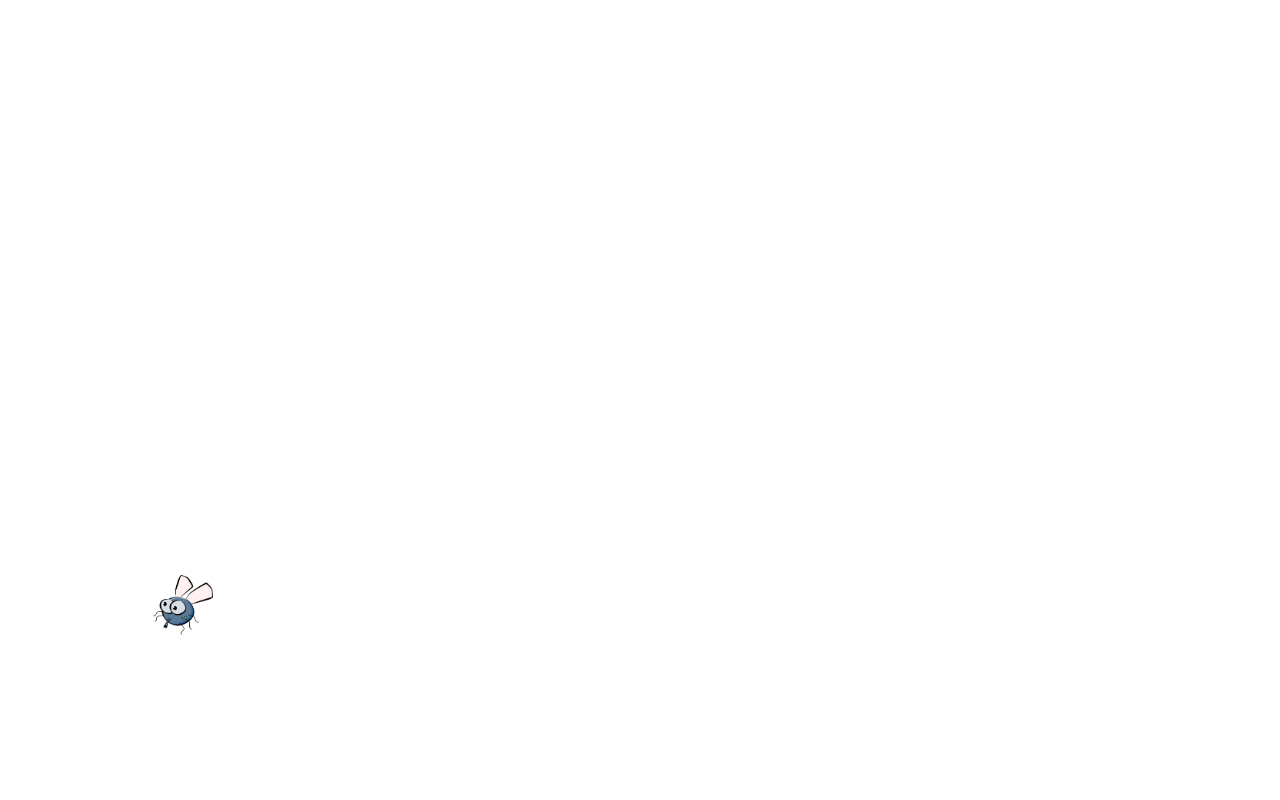
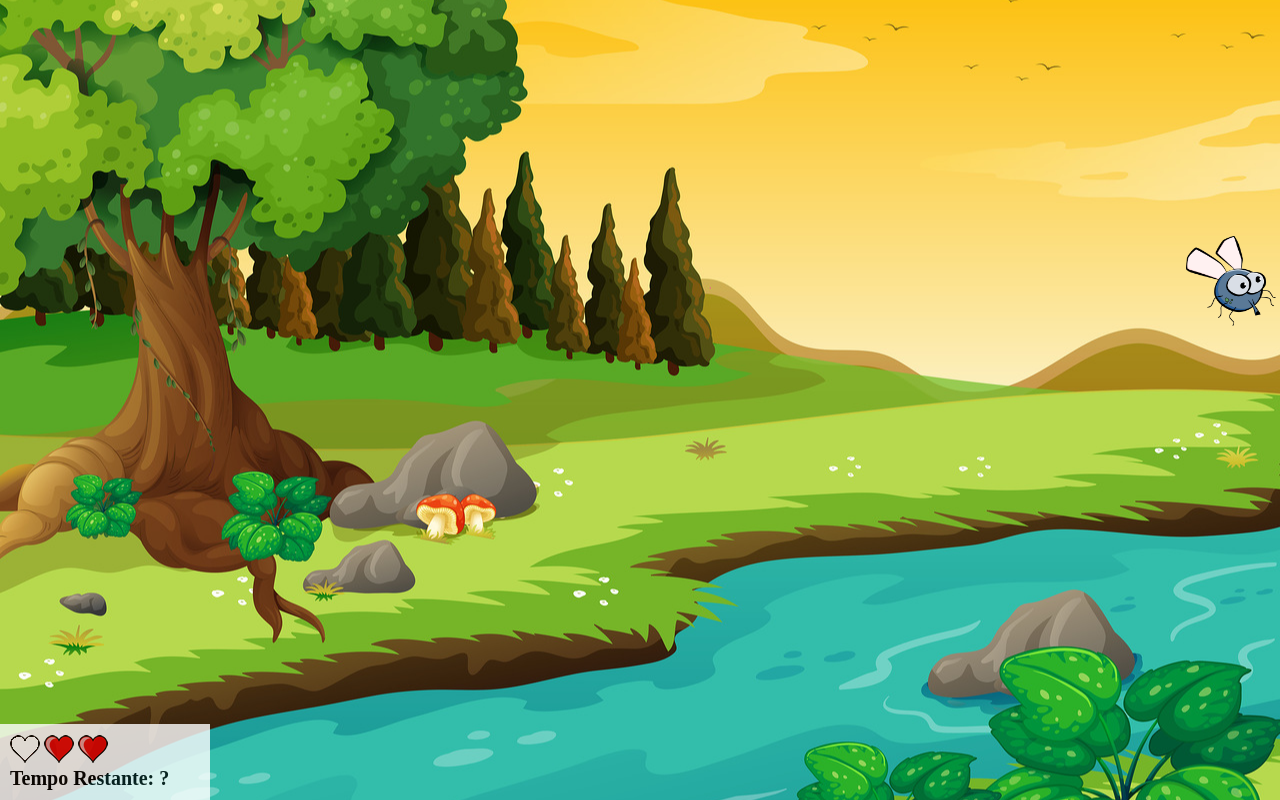
Before and after one commit to muriloapolo/testes-com-JS, a plain HTML site: page app.html in a window 1280 px wide. Drawn offline with Linux system fonts and the light colour scheme.

Commit message:
Adicionado várias features

```diff
--- a/app.html
+++ b/app.html
@@ -1,5 +1,6 @@
 <!DOCTYPE html>
 <html lang="pt-br">
+
 <head>
     <meta charset="UTF-8">
     <meta http-equiv="X-UA-Compatible" content="IE=edge">
@@ -7,13 +8,27 @@
     <link rel="stylesheet" href="css/app.css">
     <script src="js/app.js"></script>
     <title>Game -Mata Mosquito</title>
+</head>
 
-</head>
 <body onresize="ajustaTamanhoPalcoJogo()">
+
+    <div class="painel">
+        <div class="vidas">
+            <img id="v1" src="/assets/coracao_cheio.png" alt="">
+            <img id="v2" src="/assets/coracao_cheio.png" alt="">
+            <img id="v3" src="/assets/coracao_cheio.png" alt="">
+        </div>
+        <div class="cronometro">
+            Tempo Restante: ?
+        </div>
+
+    </div>
 
 
     <script>
-        posicaoRandomica()
+        /*Gera elemento aleatoriamente*/
+        setInterval(function () { posicaoRandomica() }, 2000);
+
     </script>
 </body>
 
--- a/css/app.css
+++ b/css/app.css
@@ -1,8 +1,50 @@
 * {
-    margin: 0;
-    padding: 0;
+  margin: 0;
+  padding: 0;
 }
+body {
+  background-image: url(../assets/bg.jpg);
+  background-repeat: no-repeat;
+  background-attachment: fixed;
+  background-position: center;
+  background-size: cover;
+}
+/*Altera tamanho do Mosquito*/
 .mosquito1 {
-    width: 60px;
-    height: 60px;
+  width: 50px;
+  height: 50px;
 }
+.mosquito2 {
+  width: 70px;
+  height: 70px;
+}
+.mosquito3 {
+  width: 90px;
+  height: 90px;
+}
+/*Altera o lado do mosquito*/
+.ladoA {
+  transform: scaleX(1);
+}
+.ladoB {
+  transform: scaleX(-1);
+}
+
+/*formatação do painel*/
+.painel {
+  position: absolute;
+  width: 190px;
+  padding: 10px;
+  bottom: 0;
+  border-top: solid 1px #fff;
+  background-color: #fff;
+  opacity: 0.8;
+}
+.vidas {
+  float: letf;
+}
+.cronometro {
+  float: left;
+  font-size: 20px;
+  font-weight: bold;
+}
--- a/js/app.js
+++ b/js/app.js
@@ -1,16 +1,29 @@
 var altura = 0;
 var largura = 0;
-
-function ajustaTamanhoPalcoJogo(){
-    altura  = window.innerHeight;
-    largura = window.innerWidth
+var vidas = 1;
+//Seleciona o tamanho do display para exibir elementos
+function ajustaTamanhoPalcoJogo() {
+  altura = window.innerHeight;
+  largura = window.innerWidth;
 
   console.log(altura, largura);
 }
-ajustaTamanhoPalcoJogo()
+ajustaTamanhoPalcoJogo();
 
-function posicaoRandomica(){
+//Cria automaticamente elementos no corpo da p?gina
+function posicaoRandomica() {
+  //Verificar se há um elemento na tela
 
+  if (document.getElementById("mosquito")) {
+    document.getElementById("mosquito").remove();
+    //Implementar a remoção das vidas
+    if (vidas > 3) {
+      alert("Game Over!");
+    } else {
+      document.getElementById("v" + vidas).src = "assets/coracao_vazio.png";
+      vidas++;
+    }
+  }
 
   var posicaoX = Math.floor(Math.random() * largura) - 90;
   var posicaoY = Math.floor(Math.random() * altura) - 90;
@@ -18,13 +31,42 @@ posicaoX = posicaoX < 0 ? 0 : posicaoX;
   posicaoY = posicaoY < 0 ? 0 : posicaoY;
   console.log(posicaoX, posicaoY);
 
+  var mosquito = document.createElement("img");
+  mosquito.src = "assets/mosquito.png";
+  mosquito.className = tamanhoAleatorio() + " " + ladoAleatorio();
+  mosquito.style.position = "absolute";
+  mosquito.style.left = posicaoX + "px";
+  mosquito.style.top = posicaoY + "px";
+  mosquito.id = "mosquito";
 
-var mosquito = document.createElement('img');
-mosquito.src = '../assets/mosquito.png';
-mosquito.className = 'mosquito1';
-mosquito.style.position = 'absolute';
-mosquito.style.left = posicaoX + 'px';
-mosquito.style.top = posicaoY + 'px';
+  //Remoção de Elemento por clique
+  mosquito.onclick = function () {
+    this.remove();
+  };
 
   document.body.appendChild(mosquito);
 }
+/*Gerar Tamanho do Elemento */
+function tamanhoAleatorio() {
+  var classe = Math.floor(Math.random() * 3);
+  switch (classe) {
+    case 0:
+      return "mosquito1";
+    case 1:
+      return "mosquito2";
+    case 2:
+      return "mosquito3";
+  }
+}
+
+/*Alterar Lado do Mosquito */
+function ladoAleatorio() {
+  var classe1 = Math.floor(Math.random() * 2); //Gera o valor para o switch
+  switch (classe1) {
+    case 0:
+      return "ladoA";
+    case 1:
+      return "ladoB";
+  }
+  console.log(classe1);
+}
```
Lines whose indentation alone changed are shown as unchanged.
